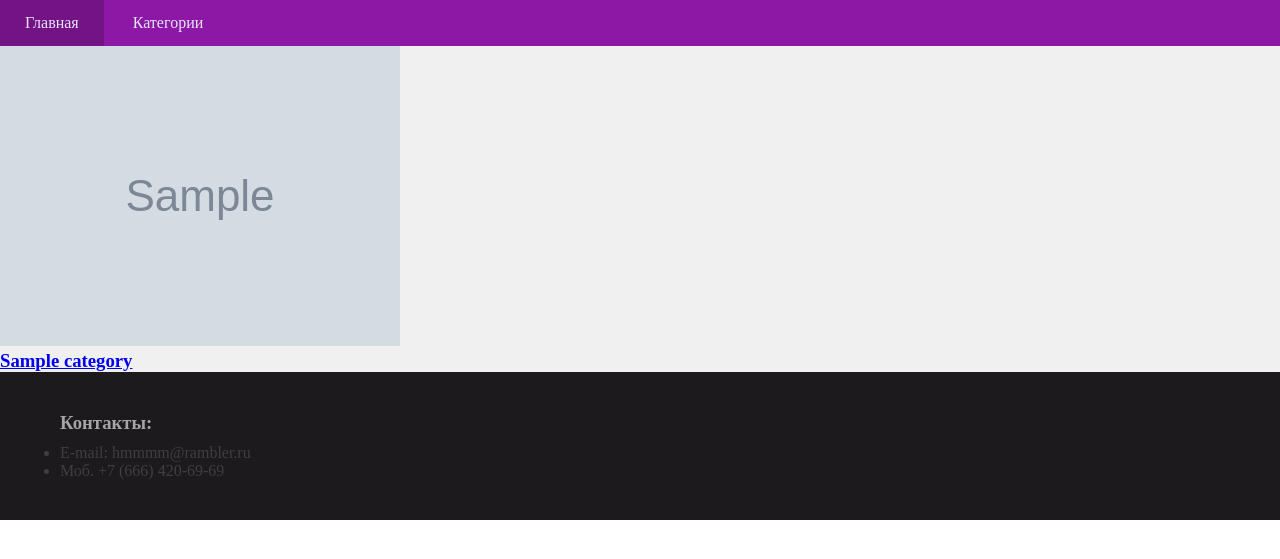
After one commit to Elder-one/Frameworks_flask, a Flask app: template homework01/templates/categories.html in a window 1280 px wide. The commit adds this page. Shown: the top 559 px of the page. Run offline with Flask 3, Linux system fonts and the light colour scheme; the template is opened without the code that fills it: most values are stand-ins (such as "Sample title", 1, 10 or a date in 2020); grey boxes marked "Sample" are stand-in pictures.

Commit message:
Created app.py and categories.html template + Added pictures for categories page

```diff
--- a/homework01/static/css/style.css
+++ b/homework01/static/css/style.css
@@ -1,3 +1,8 @@
+* {
+    padding: 0;
+    margin: 0;
+}
+
 .container {
     background: #f0f0f0
 }
@@ -14,7 +19,7 @@
     display: inline-block;
 }
 
-.navlink:hover {
+.nav-link:hover {
     background-color: #731386;
 }
 
@@ -24,10 +29,12 @@
 
 .footer {
     background-color: #1c1a1d;
+    padding: 40px 60px;
 }
 
 .contacts {
-    color: #8d8d8d
+    color: #a5a5a5;
+    margin-bottom: 10px;
 }
 
 .contact {
--- a/homework01/templates/base.html
+++ b/homework01/templates/base.html
@@ -7,25 +7,24 @@
     <meta http-equiv="X-UA-Compatible" content="ie=edge">
     <link rel="stylesheet" href="{{ url_for('static',filename='css/style.css') }}">
     <title>
-        {% block title %} Главная {% endblock %}
+        {% block title %} Магазин {% endblock %}
     </title>
 </head>
 
 <body>
     <div class="container">
         <div class="menu">
-            <a href="{{ url_for('main') }}" class="nav-link"></a>
-            <a href="{{ url_for('categories') }}" class="nav-link"></a>
+            <a href="{{ url_for('main') }}" class="nav-link">Главная</a>
+            <a href="{{ url_for('categories') }}" class="nav-link">Категории</a>
         </div>
 
         {% block content %} Страница не заполнена {% endblock %}
 
         <div class="footer">
-            <hr>
             <h3 class="contacts">Контакты:</h3>
-            <ul clas="contact">
-                <li>E-mail: hmmmm@rambler.ru</li>
-                <li>Моб. +7 (666) 420-69-69</li>
+            <ul>
+                <li class="contact">E-mail: hmmmm@rambler.ru</li>
+                <li class="contact">Моб. +7 (666) 420-69-69</li>
             </ul>
         </div>
 
--- /dev/null
+++ b/homework01/templates/categories.html
@@ -0,0 +1,16 @@
+{% extends 'base.html' %}
+
+{% block title %}
+{{ super() }} - категории
+{% endblock %}
+
+{% block content %}
+    {% for category in category_list %}
+    <a href="{{ url_for(category.func_name) }}" class="category">
+        <div class="category_content">
+            <img src="{{ url_for('static',filename='img/') }}{{ category.img }}" alt="" class="category_img">
+            <h3 class="category_name">{{ category.name }}</h3>
+        </div>
+    </a>
+    {% endfor %}
+{% endblock %}
--- /dev/null
+++ b/homework01/wsgi.py
@@ -0,0 +1,4 @@
+from project01 import app
+
+if __name__ == '__main__':
+    app.run(debug=True)
```
Also changed, not shown: homework01/project01.py (added, +31 -0 lines), homework01/static/img/hat_category.jpg (added), homework01/static/img/jacket_category.jpg (added), homework01/static/img/wig_category.jpg (added).
